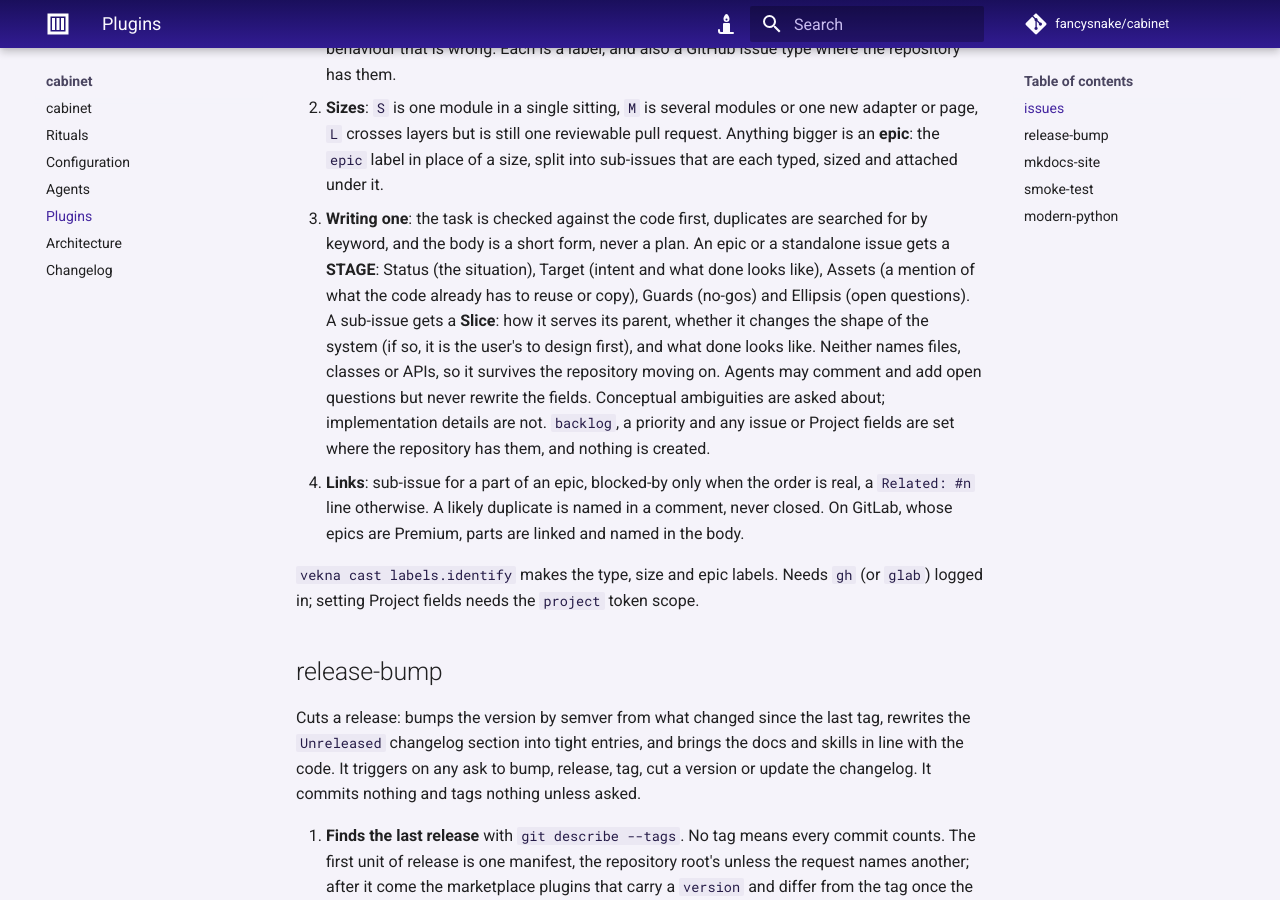
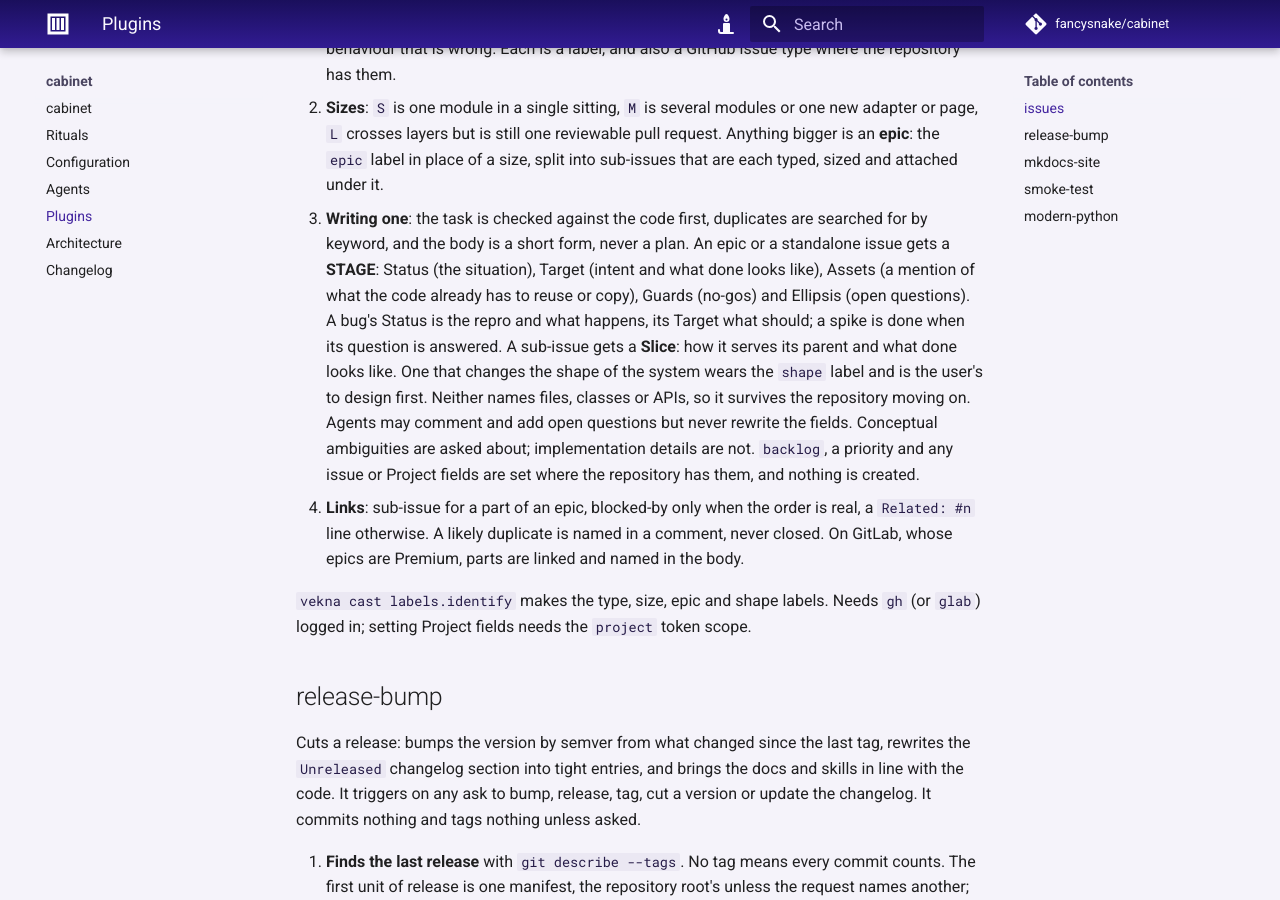
Before and after one commit to fancysnake/cabinet, an MkDocs documentation site: the page built from docs/plugins.md, in a window 1280 px wide and 900 px high, scrolled down 1099 px. Built offline with MkDocs 1.6.1 and Material for MkDocs 9.7.7, drawn with Linux system fonts in a browser that asks for light colours; comment, search, counter and statistics services are not loaded.

Commit message:
chore: act on the review triage

```diff
--- a/CHANGELOG.md
+++ b/CHANGELOG.md
@@ -22,7 +22,10 @@ and this project adheres to [Semantic Versioning].
 
 - `issues` skill: an issue body is a STAGE (Status, Target, Assets,
   Guards, Ellipsis) or, for a sub-issue, a Slice (why it serves the
-  parent, whether it changes the system's shape, done when), never a plan.
+  parent, done when), never a plan.
+- `identify` puts a `shape` label on an issue or sub-issue that changes the
+  shape of the system, so the user designs it before an agent takes it.
+  `labels.identify` makes the label.
 - **Breaking:** `[cabinet.ci]` lists jobs as `[cabinet.ci.jobs.<prefix>]`
   tables with an optional `covering` key, replacing `gate_checks`,
   `cover_checks` and `patch_check`. `refresh` reads the jobs that are not
--- a/docs/plugins.md
+++ b/docs/plugins.md
@@ -44,21 +44,23 @@ its agent read it too, from `identify_skill`.
    epic or a standalone issue gets a **STAGE**: Status (the situation),
    Target (intent and what done looks like), Assets (a mention of what the
    code already has to reuse or copy), Guards (no-gos) and Ellipsis (open
-   questions). A sub-issue gets a **Slice**: how it serves its parent, whether it changes the shape of the
-   system (if so, it is the user's to design first), and what done looks
-   like. Neither names files, classes or APIs, so it survives the repository
-   moving on. Agents may comment and add open questions but never rewrite the
-   fields. Conceptual ambiguities are asked about; implementation details are
-   not. `backlog`, a priority and any issue or
-   Project fields are set where the repository has them, and nothing is
-   created.
+   questions). A bug's Status is the repro and what happens, its Target what
+   should; a spike is done when its question is answered. A sub-issue gets a
+   **Slice**: how it serves its parent and what done looks like. One that
+   changes the shape of the system wears the `shape` label and is the user's
+   to design first. Neither names files, classes or APIs, so it survives the
+   repository moving on. Agents may comment and add open questions but never
+   rewrite the fields. Conceptual ambiguities are asked about; implementation
+   details are not. `backlog`, a priority and any issue or Project fields are
+   set where the repository has them, and nothing is created.
 4. **Links**: sub-issue for a part of an epic, blocked-by only when the order
    is real, a `Related: #n` line otherwise. A likely duplicate is named in a
    comment, never closed. On GitLab, whose epics are Premium, parts are linked
    and named in the body.
 
-`vekna cast labels.identify` makes the type, size and epic labels. Needs `gh`
-(or `glab`) logged in; setting Project fields needs the `project` token scope.
+`vekna cast labels.identify` makes the type, size, epic and shape labels.
+Needs `gh` (or `glab`) logged in; setting Project fields needs the `project`
+token scope.
 
 ## release-bump
 
--- a/docs/rituals.md
+++ b/docs/rituals.md
@@ -142,7 +142,8 @@ number first:
    what the issue is — a type (`feature`, `edit`, `chore`, `spike`, `bug`) and
    a size (`S`, `M`, `L`), or `epic` in place of a size with the sub-issues it
    should be split into, plus the open issues already part of it and the ones
-   blocking it. An issue it could not size is left unsized, which the report
+   blocking it, and `shape` on an issue or part that changes the shape of
+   the system. An issue it could not size is left unsized, which the report
    tells apart from an epic.
 3. The ritual puts that on the forge: the labels, then each sub-issue opened,
    labelled and attached under its epic, then the links. A write the forge
@@ -179,8 +180,8 @@ it before the first sweep when `labels` was not, and again after changing
 ## labels.identify
 
 *Conjuration.* Makes the labels `identify` puts on issues: the five types, the
-three sizes and `epic`. Cast it before the first `identify` when `labels` was
-not. The names are fixed, because the `issues` skill names them too.
+three sizes, `epic` and `shape`. Cast it before the first `identify` when
+`labels` was not. The names are fixed, because the `issues` skill names them too.
 
 ## Flags
 
```
Also changed, not shown: plugins/issues/skills/issues/SKILL.md (+24 -20 lines), 7 other files.
